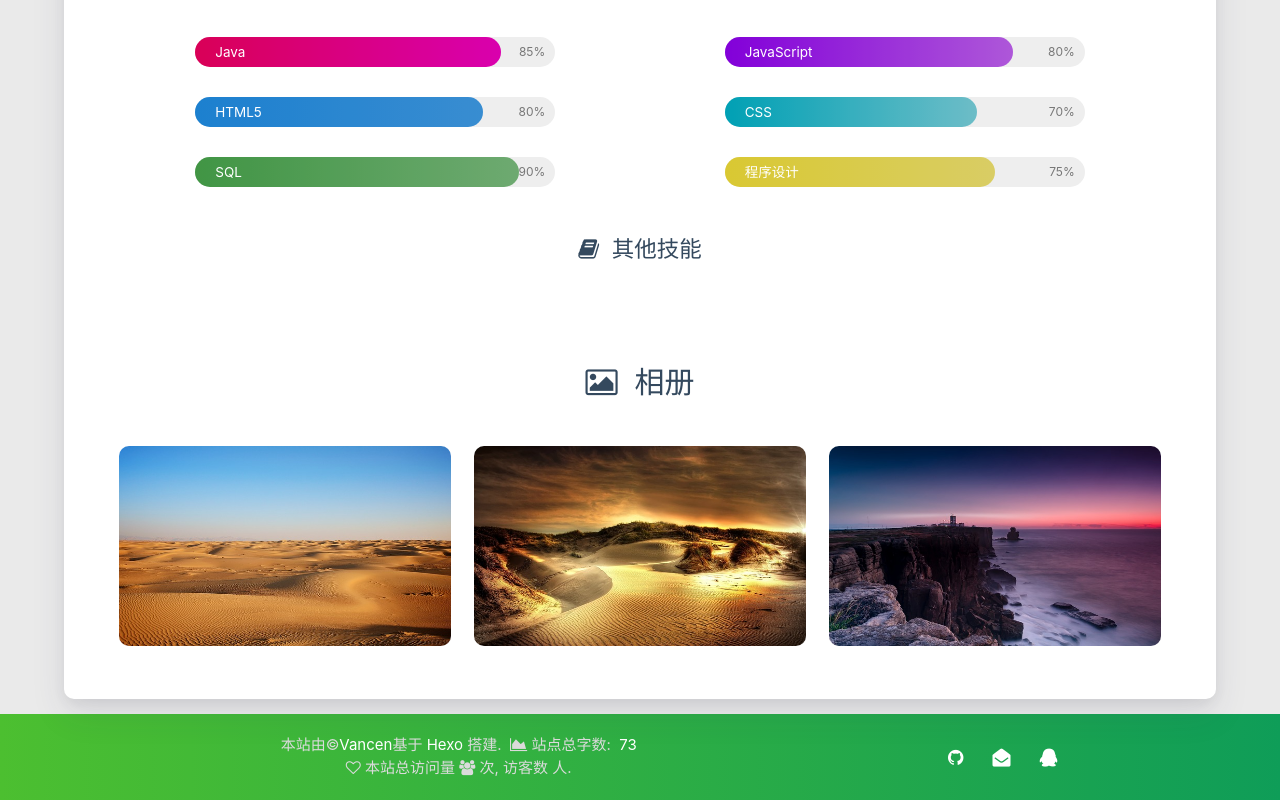
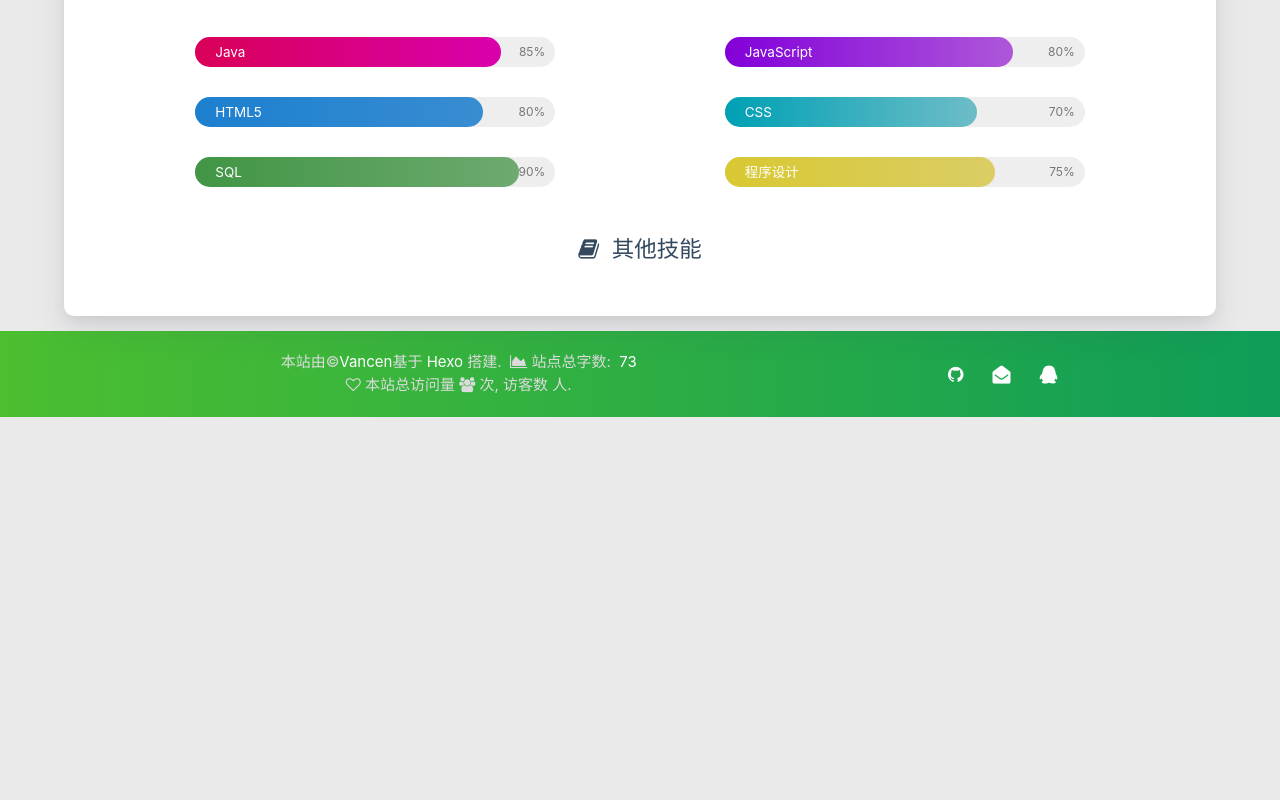
Before and after one commit to vancenx/vancenx.github.io, a plain HTML site: page about/index.html in a window 1280 px wide. Shown: the part 1458-2258 px from the top of the page. After the commit the page ends 1875 px from the top, so only its background shows below. Drawn offline with Linux system fonts and the light colour scheme; some packages are replaced by stand-ins of ours; a script that the page names is missing.

Commit message:
Site updated: 2019-03-29 19:43:04

```diff
--- a/about/index.html
+++ b/about/index.html
@@ -632,47 +632,6 @@ $('.bg-cover').css('background-image', 'url(/medias/banner/' + new Date().getDay
 
 
 
-<div id="myGallery" class="my-gallery">
-    <div class="title center-align" data-aos="zoom-in-up">
-        <i class="fa fa-photo"></i>&nbsp;&nbsp;相册
-    </div>
-    <div class="row">
-
-
-        <div class="photo col s12 m6 l4" data-aos="fade-up">
-            <div class="img-item" data-src="/medias/featureimages/0.jpg">
-                <img src="/medias/featureimages/0.jpg" class="responsive-img">
-            </div>
-        </div>
-
-        <div class="photo col s12 m6 l4" data-aos="fade-up">
-            <div class="img-item" data-src="/medias/featureimages/1.jpg">
-                <img src="/medias/featureimages/1.jpg" class="responsive-img">
-            </div>
-        </div>
-
-        <div class="photo col s12 m6 l4" data-aos="fade-up">
-            <div class="img-item" data-src="/medias/featureimages/2.jpg">
-                <img src="/medias/featureimages/2.jpg" class="responsive-img">
-            </div>
-        </div>
-
-
-    </div>
-</div>
-
-<script>
-    $(function () {
-        let animateClass = 'animated pulse';
-        $('#myGallery .photo').hover(function () {
-            $(this).addClass(animateClass);
-        }, function () {
-            $(this).removeClass(animateClass);
-        });
-    });
-</script>
-
-
             </div>
         </div>
     </div>
```
